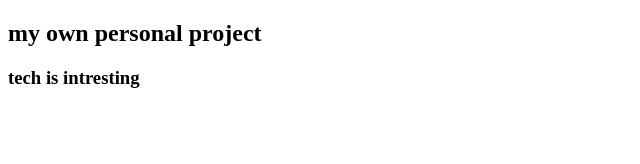
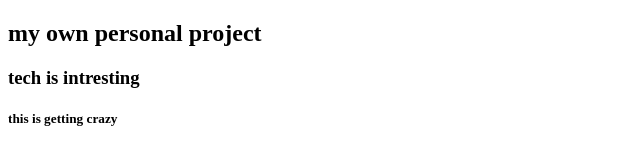
Before and after one commit to justaustinm/second-project, a plain HTML site: page index.html in a window 1280 px wide. Shown: the whole page, without its empty margins (0-640 px from the left). Drawn offline with Linux system fonts and the light colour scheme.

Commit message:
check changes

```diff
--- a/index.html
+++ b/index.html
@@ -8,6 +8,7 @@
  <body>
     <h2>my own personal project
         <h3>tech is intresting
+         <h5>this is getting crazy
             </h4>
         </h3>
     </h2>
```
